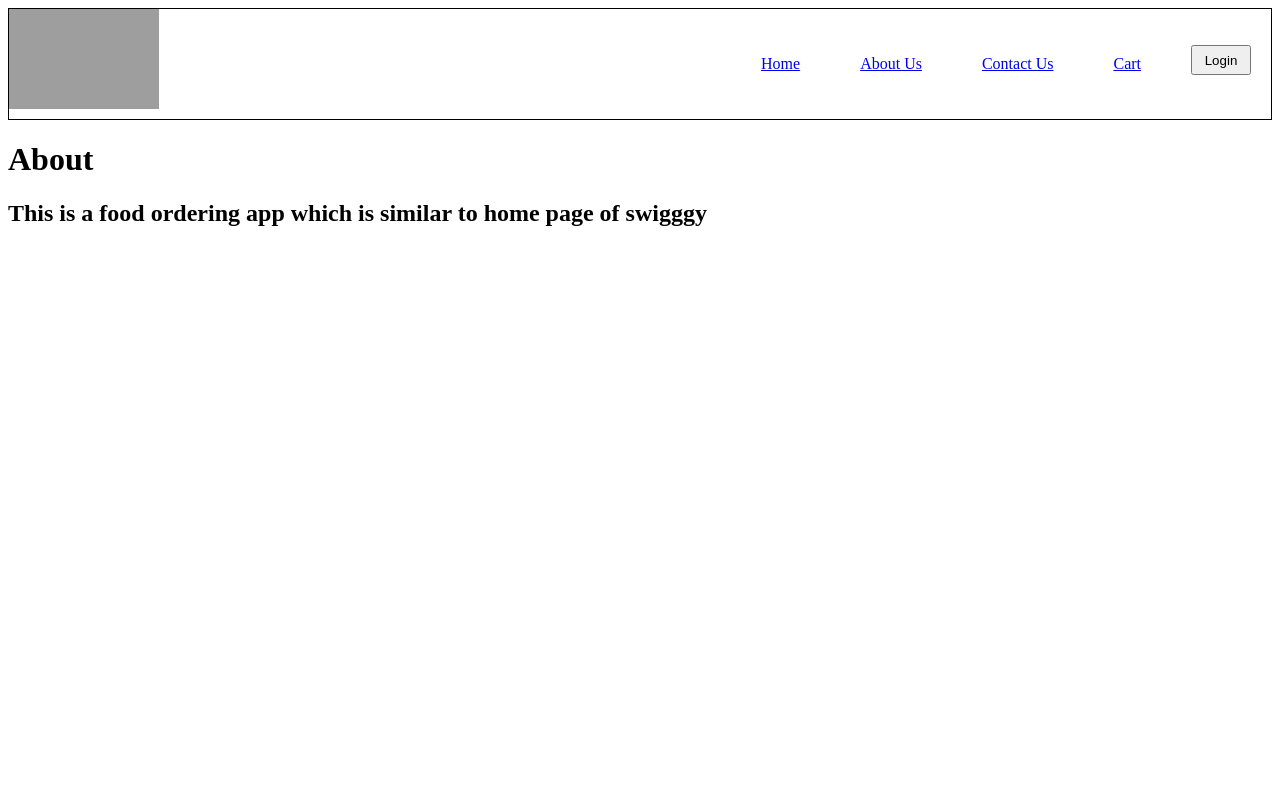
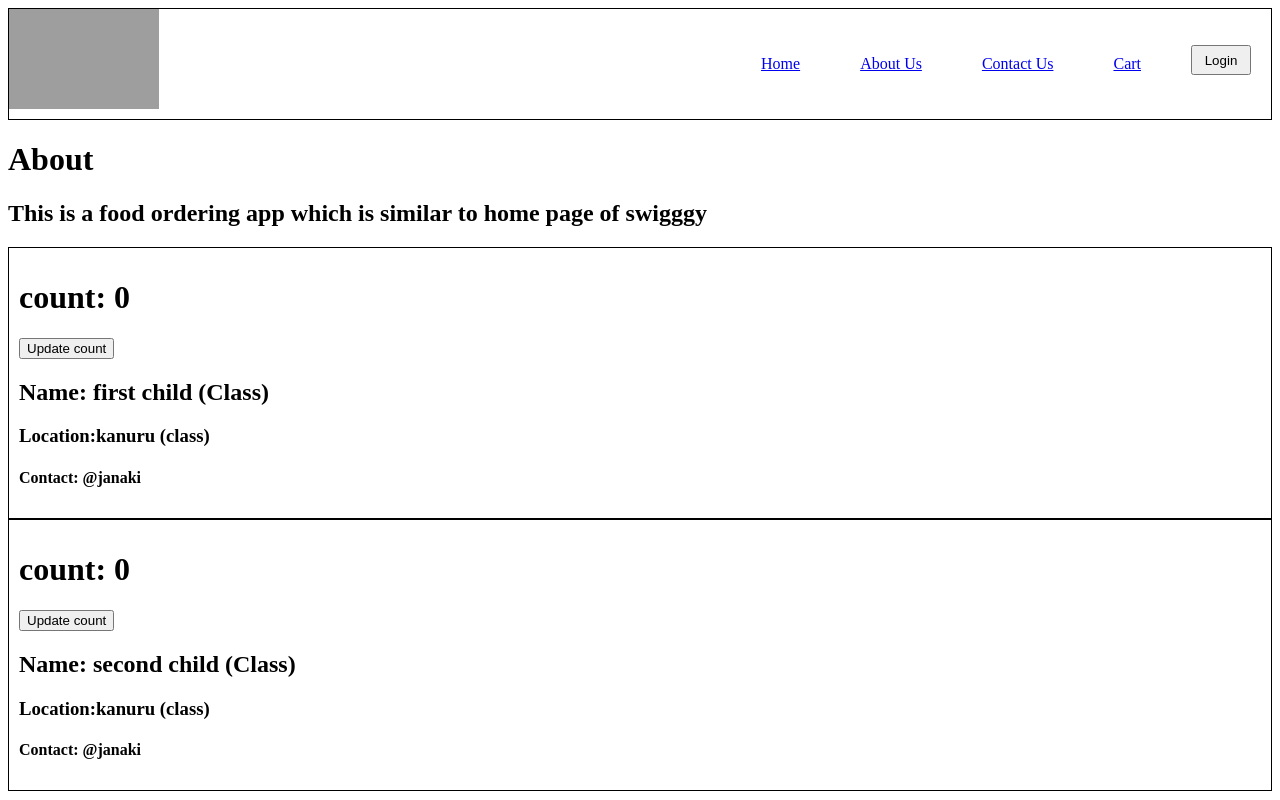
Before and after one commit to JanakiChodapuneedi/JanusFoods, a React (Vite) app: page /about in a window 1280 px wide. Built offline with nearby package versions, Linux system fonts and the light colour scheme; grey boxes are pictures that could not be loaded.

Commit message:
class components understanding lifecycles

```diff
--- a/index.css
+++ b/index.css
@@ -132,3 +132,9 @@
     display: flex;
     flex-direction: column;
 }
+
+.user-card{
+    padding: 10px;
+    border: 1px solid black;
+
+}
--- a/src/components/About.js
+++ b/src/components/About.js
@@ -1,13 +1,29 @@
-import React from 'react'
+import React from "react";
+import User from "./User";
+import UserClass from "./UserClass";
+class About extends React.Component{
+constructor(props){
+  super(props);
+  console.log("parent constructor");
+}
 
-const About = () => {
+componentDidMount(){
+  console.log("parent didmount")
+}
+
+render(){
+ console.log("parent render")
   return (
     <div>
-<h1> About</h1>
-<h2>This is a food ordering app which is similar to home page of swigggy</h2>
+      <h1> About</h1>
+      <h2>
+        This is a food ordering app which is similar to home page of swigggy
+      </h2>
+      <UserClass name="first child  (Class)" location="kanuru (class)" />
+      <UserClass name="second child (Class)" location="kanuru (class)" />
+    </div>
+  );
+}
+};
 
-    </div>
-  )
-}
-
-export default About
+export default About;
--- /dev/null
+++ b/src/components/User.js
@@ -0,0 +1,14 @@
+import React, { useState } from "react";
+
+const User = ({name}) => {
+    const [count] = useState(0);
+  return <div className="user-card">
+    <h1>Count = {count}</h1>
+    <h2>Name: {name}</h2>
+    <h3> Location: Kanuru</h3>
+    <h4> Contact: @janaki</h4>
+
+  </div>;
+};
+
+export default User;
--- /dev/null
+++ b/src/components/UserClass.js
@@ -0,0 +1,32 @@
+import React from "react";
+class UserClass extends React.Component {
+    constructor(props){
+        super(props);
+        this.state={
+          count : 0,
+        }
+        console.log("child constructor"+this.props.name);
+    }
+    componentDidMount(){
+      console.log("child didmount"+this.props.name)
+    }
+    render() {
+      console.log("child render"+this.props.name);
+      const {name,location} = this.props;
+      const {count} = this.state;
+    return (
+      <div className="user-card">
+        <h1>count: {count}</h1>
+        <button onClick={()=>{
+          this.setState({
+            count: this.state.count+1
+          })
+        }}>Update count</button>
+        <h2>Name: {name}</h2>
+        <h3> Location:{location}</h3>
+        <h4> Contact: @janaki</h4>
+      </div>
+    );
+  }
+}
+ export default UserClass;
```
